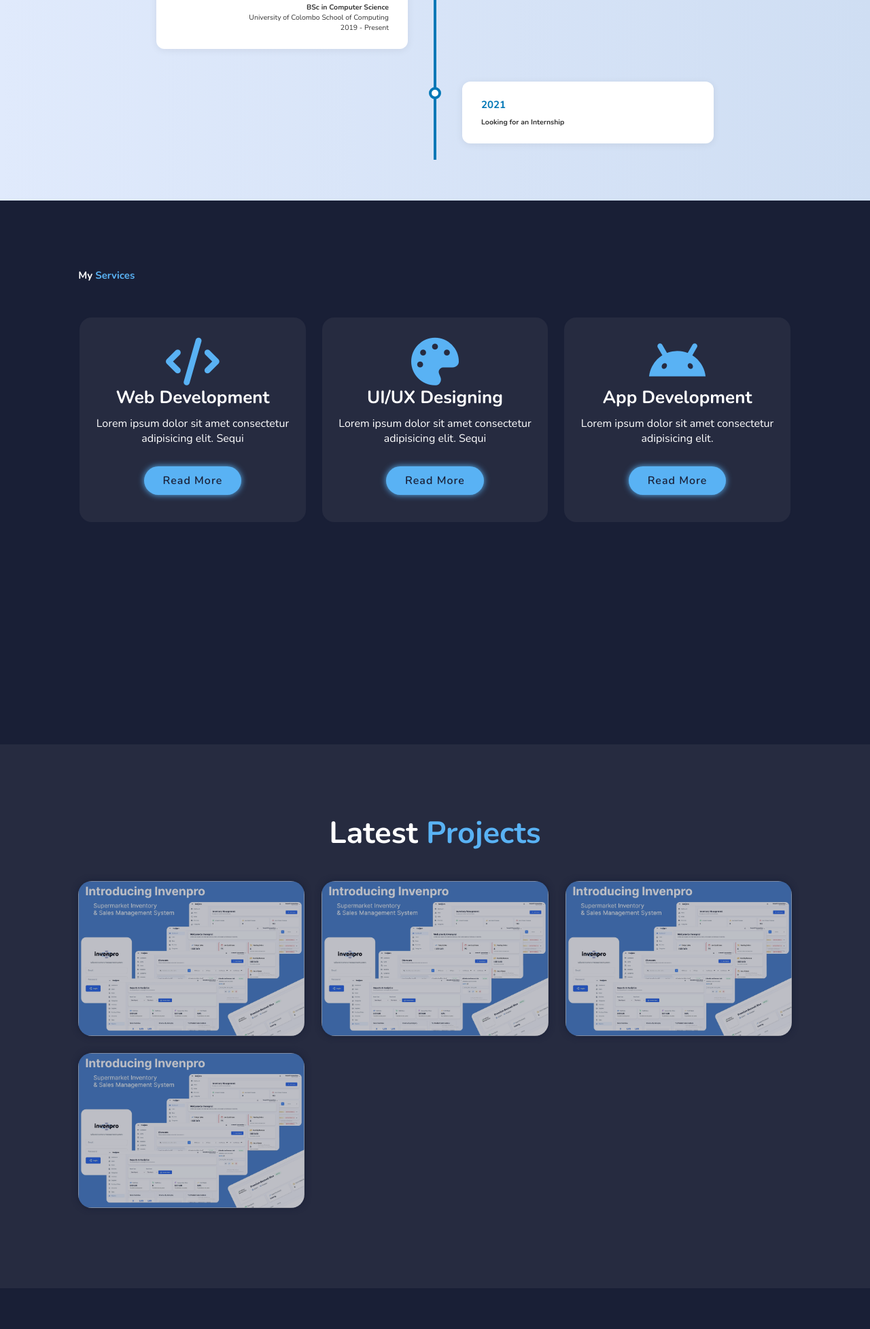
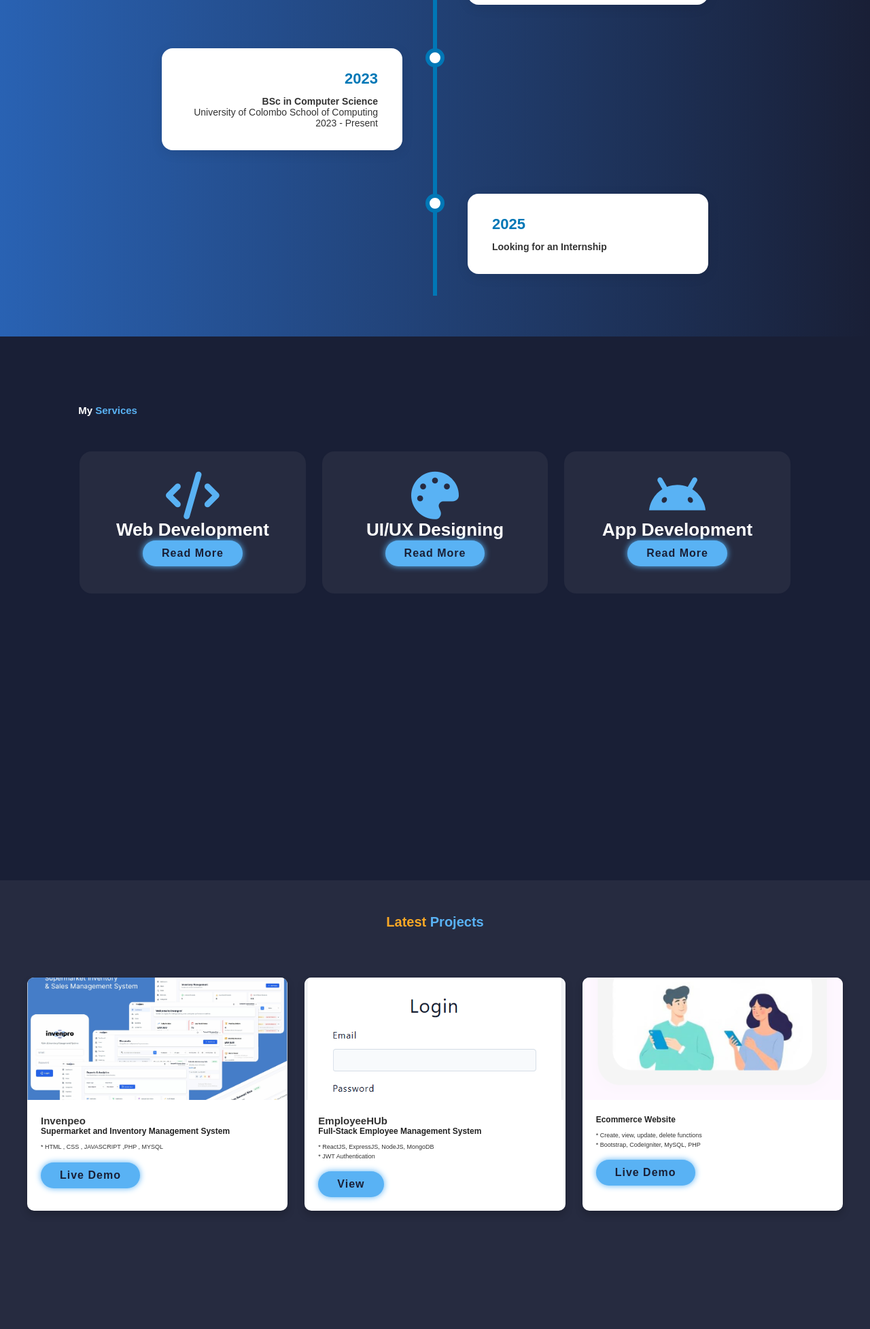
Before and after one commit to DinushikaGedarawattage/My_portfolio, a plain HTML site: page index.html in a window 1280 px wide. Shown: the part 2145-4100 px from the top of the page at 68% size. Drawn offline with nearby package versions, Linux system fonts and the light colour scheme.

Commit message:
Add project images and enhance portfolio styling with hover effects

```diff
--- a/index.html
+++ b/index.html
@@ -70,28 +70,28 @@
     <div class="timeline-item left">
       <div class="timeline-dot"></div>
       <div class="content">
-        <h3>2013</h3>
-        <p><strong>Ordinary Level</strong><br>Gunanathara Central College<br>7A 1B 1C</p>
-      </div>
-    </div>
-    <div class="timeline-item right">
-      <div class="timeline-dot"></div>
-      <div class="content">
-        <h3>2017</h3>
-        <p><strong>Advance Level</strong><br>Telijjawila Central College<br>Combined Maths - A, Physics - B, Chemistry - C</p>
-      </div>
-    </div>
-    <div class="timeline-item left">
-      <div class="timeline-dot"></div>
-      <div class="content">
-        <h3>2019</h3>
-        <p><strong>BSc in Computer Science</strong><br>University of Colombo School of Computing<br>2019 - Present</p>
+        <h3>201</h3>
+        <p><strong>Ordinary Level</strong><br>Telijjawila Central College<br>6A 2B 1C</p>
       </div>
     </div>
     <div class="timeline-item right">
       <div class="timeline-dot"></div>
       <div class="content">
         <h3>2021</h3>
+        <p><strong>Advance Level</strong><br>Telijjawila Central College<br>Combined Maths - A, Physics - A, Chemistry - B</p>
+      </div>
+    </div>
+    <div class="timeline-item left">
+      <div class="timeline-dot"></div>
+      <div class="content">
+        <h3>2023</h3>
+        <p><strong>BSc in Computer Science</strong><br>University of Colombo School of Computing<br>2023 - Present</p>
+      </div>
+    </div>
+    <div class="timeline-item right">
+      <div class="timeline-dot"></div>
+      <div class="content">
+        <h3>2025</h3>
         <p><strong>Looking for an Internship</strong></p>
       </div>
     </div>
@@ -107,21 +107,21 @@
           <div class="services-box">
              <i class="fa-solid fa-code"></i>
              <h3>Web Development</h3>
-             <p>Lorem ipsum dolor sit amet consectetur adipisicing elit. Sequi</p>
+             <!-- <p>Lorem ipsum dolor sit amet consectetur adipisicing elit. Sequi</p> -->
              <a href="#" class="btn">Read More</a>
           </div>
 
           <div class="services-box">
               <i class="fa-solid fa-palette"></i>
               <h3>UI/UX Designing</h3>
-              <p>Lorem ipsum dolor sit amet consectetur adipisicing elit. Sequi</p>
+              <!-- <p>Lorem ipsum dolor sit amet consectetur adipisicing elit. Sequi</p> -->
               <a href="#" class="btn">Read More</a>
           </div>
 
           <div class="services-box">
               <i class="fa-brands fa-android"></i>
               <h3>App Development</h3>
-              <p>Lorem ipsum dolor sit amet consectetur adipisicing elit.</p>
+              <!-- <p>Lorem ipsum dolor sit amet consectetur adipisicing elit.</p> -->
               <a href="#" class="btn">Read More</a>
           </div>
         </div>
@@ -130,42 +130,59 @@
      <!--Projects Section-->
 
     <section class="portfolio" id="portfolio">
-        <h2 class="heading">Latest <span>Projects</span></h2>
-
-      <div class="portfolio-container">
-        <div class="portfolio-box">
-           <img src="images/1.jpeg" alt="">
-           <div class="portfolio-layer">
-             <h4>Web Design</h4>
-             <p>Lorem ipsum dolor sit amet, consectetur adipisicing elit.</p>
-             <i class="fa-solid fa-up-right-from-square"></i>
+        <h3 class="heading">Latest <span>Projects</span></h3>
+        <div style="height: 40px;"></div>
+        <div class="projects-grid">
+          <!-- Project Card 1 -->
+          <div class="project-card">
+            <img src="images/1.jpeg" alt="React Springboot CRUD App" style="width:100%;height:180px;object-fit:cover;">
+            <div class="project-content">
+              <h1>Invenpeo</h1>
+              <h3>Supermarket and Inventory Management System</h3>
+              <p>
+                * HTML , CSS , JAVASCRIPT ,PHP , MYSQL <br>
+                <!-- * ReactJS, SpringBoot, Tomcat, Bootstrap, MySQL -->
+              </p>
+              <a href="#" class="btn">Live Demo</a>
             </div>
           </div>
-
-        <div class="portfolio-box">
-           <img src="images/1.jpeg" alt="">
-           <div class="portfolio-layer">
-             <h4>Web Design</h4>
-             <p>Lorem ipsum dolor sit amet, consectetur adipisicing elit.</p>
-             <i class="fa-solid fa-up-right-from-square"></i>
+          <!-- Project Card 2 -->
+          <div class="project-card">
+            <img src="images/3.PNG" alt="React Express CRUD App" style="width:100%;height:180px;object-fit:cover;">
+            <div class="project-content">
+              <h1>EmployeeHUb</h1>
+              <h3>Full-Stack Employee Management System</h3>
+              <p>
+                * ReactJS, ExpressJS, NodeJS, MongoDB <br>
+                * JWT Authentication
+              </p>
+              <a href="#" class="btn">View</a>
             </div>
           </div>
-        <div class="portfolio-box">
-           <img src="images/1.jpeg" alt="">
-           <div class="portfolio-layer">
-             <h4>Web Design</h4>
-             <p>Lorem ipsum dolor sit amet, consectetur adipisicing elit.</p>
-             <i class="fa-solid fa-up-right-from-square"></i>
+          <!-- Project Card 3 -->
+          <div class="project-card">
+            <img src="images/4.PNG" alt="Ecommerce Web Site" style="width:100%;height:180px;object-fit:cover;">
+            <div class="project-content">
+              <h3>Ecommerce Website</h3>
+              <p>
+                * Create, view, update, delete functions <br>
+                * Bootstrap, CodeIgniter, MySQL, PHP
+              </p>
+              <a href="#" class="btn">Live Demo</a>
             </div>
           </div>
-        <div class="portfolio-box">
-           <img src="images/1.jpeg" alt="">
-           <div class="portfolio-layer">
-             <h4>Web Design</h4>
-             <p>Lorem ipsum dolor sit amet, consectetur adipisicing elit.</p>
-             <i class="fa-solid fa-up-right-from-square"></i>
+          <!-- Project Card 4 -->
+          <!-- <div class="project-card">
+            <img src="images/about-image.png" alt="Portfolio" style="width:100%;height:180px;object-fit:cover;">
+            <div class="project-content">
+              <h3>Portfolio</h3>
+              <p>
+                * View all my works, resume and contact me using webpage <br>
+                * ReactJS, Material UI
+              </p>
+              <a href="#" class="btn">View</a>
             </div>
-        </div>
+          </div> -->
         </div>
     </section>
 
--- a/script.js
+++ b/script.js
@@ -1,3 +1,13 @@
+// Smooth hover effect for project cards
+document.querySelectorAll(".project-card").forEach((card) => {
+  card.addEventListener("mouseenter", () => {
+    card.style.transition = "transform 0.3s ease";
+    card.style.transform = "translateY(-8px)";
+  });
+  card.addEventListener("mouseleave", () => {
+    card.style.transform = "translateY(0)";
+  });
+});
 /* toggle icon navbar  */
 
 let menuIcon = document.querySelector("#menu-icon");
--- a/style.css
+++ b/style.css
@@ -1,3 +1,85 @@
+body {
+  font-family: Arial, sans-serif;
+  background-color: #1d2a2f;
+  color: #fff;
+  margin: 0;
+  padding: 0;
+}
+
+/* Section Title */
+.portfolio {
+  padding: 50px 20px;
+  text-align: center;
+}
+
+.portfolio .heading {
+  color: #f9a825;
+  margin-bottom: 30px;
+  font-size: 2rem;
+}
+
+/* Project Grid */
+.projects-grid {
+  display: grid;
+  grid-template-columns: repeat(auto-fit, minmax(280px, 1fr));
+  gap: 25px;
+  max-width: 1200px;
+  margin: auto;
+}
+
+/* Project Card */
+.project-card {
+  background: #fff;
+  color: #333;
+  border-radius: 10px;
+  overflow: hidden;
+  box-shadow: 0 6px 12px rgba(0, 0, 0, 0.2);
+  transition: transform 0.3s ease;
+}
+
+.project-card:hover {
+  transform: translateY(-8px);
+}
+
+.project-card img {
+  width: 100%;
+  height: 180px;
+  object-fit: cover;
+}
+
+.project-content {
+  padding: 20px;
+  text-align: left;
+}
+
+.project-content h3 {
+  margin: 0 0 10px;
+  font-size: 1.2rem;
+  color: #222;
+}
+
+.project-content p {
+  font-size: 0.9rem;
+  margin-bottom: 15px;
+  line-height: 1.5;
+}
+
+/* Buttons */
+.btn {
+  display: inline-block;
+  padding: 8px 14px;
+  background: #f9a825;
+  color: #1d2a2f;
+  border-radius: 5px;
+  text-decoration: none;
+  font-weight: bold;
+  transition: 0.3s;
+}
+
+.btn:hover {
+  background: #ffcc00;
+  color: #000;
+}
 @import url("https://fonts.googleapis.com/css2?family=Nunito:ital,wght@0,200..1000;1,200..1000&display=swap");
 
 * {
@@ -543,15 +625,16 @@ span {
 
 /* Timeline Section Styles */
 .timeline-section {
-  background: linear-gradient(90deg, #e0eafc 0%, #cfdef3 100%);
+  background: linear-gradient(90deg, #2962b3 0%, #191f36 100%);
   padding: 60px 0;
 }
 .timeline-title {
   text-align: center;
-  font-size: 2.5rem;
+  font-size: 3.5rem; /* Increased font size */
   color: #0077b6;
   margin-bottom: 40px;
   letter-spacing: 2px;
+  font-weight: 700;
 }
 .timeline {
   position: relative;
@@ -562,7 +645,7 @@ span {
   position: absolute;
   left: 50%;
   top: 0;
-  width: 4px;
+  width: 6px; /* Increased line thickness */
   height: 100%;
   background: #0077b6;
   transform: translateX(-50%);
@@ -571,7 +654,7 @@ span {
 .timeline-item {
   position: relative;
   width: 50%;
-  padding: 24px 40px;
+  padding: 32px 48px; /* Increased padding */
   box-sizing: border-box;
 }
 .timeline-item.left {
@@ -585,35 +668,40 @@ span {
 .timeline-dot {
   position: absolute;
   top: 32px;
-  width: 18px;
-  height: 18px;
+  width: 28px; /* Increased dot size */
+  height: 28px;
   background: #fff;
-  border: 4px solid #0077b6;
+  border: 6px solid #0077b6; /* Increased border thickness */
   border-radius: 50%;
   z-index: 1;
+  display: flex;
+  align-items: center;
+  justify-content: center;
+  font-size: 2.2rem; /* Icon size if used inside dot */
 }
 .timeline-item.left .timeline-dot {
-  right: -9px;
+  right: -14px;
 }
 .timeline-item.right .timeline-dot {
-  left: -9px;
+  left: -14px;
 }
 .timeline-item .content {
   background: #fff;
-  padding: 24px 28px;
-  border-radius: 12px;
-  box-shadow: 0 2px 12px rgba(0, 0, 0, 0.07);
+  padding: 32px 36px; /* Increased padding */
+  border-radius: 16px;
+  box-shadow: 0 4px 18px rgba(0, 0, 0, 0.09);
   position: relative;
   z-index: 2;
 }
 .timeline-item h3 {
   color: #0077b6;
-  font-size: 1.5rem;
-  margin-bottom: 8px;
+  font-size: 2.2rem; /* Increased font size */
+  margin-bottom: 12px;
+  font-weight: 700;
 }
 .timeline-item p {
   color: #333;
-  font-size: 1.05rem;
+  font-size: 1.4rem; /* Increased font size */
 }
 @media (max-width: 900px) {
   .timeline {
@@ -621,7 +709,7 @@ span {
     padding: 0 8px;
   }
   .timeline-item {
-    padding: 16px 8px;
+    padding: 24px 8px;
   }
 }
 
@@ -634,12 +722,17 @@ span {
     left: 0 !important;
     text-align: left;
     margin-bottom: 32px;
+    padding: 24px 16px;
   }
   .timeline-line {
-    left: 24px;
+    left: 32px;
+    width: 6px;
   }
   .timeline-dot {
-    left: 8px !important;
+    left: 12px !important;
     right: auto !important;
+    width: 28px;
+    height: 28px;
+    font-size: 2.2rem;
   }
 }
```
Also changed, not shown: images/3.PNG (added). Lines whose indentation alone changed are shown as unchanged.
